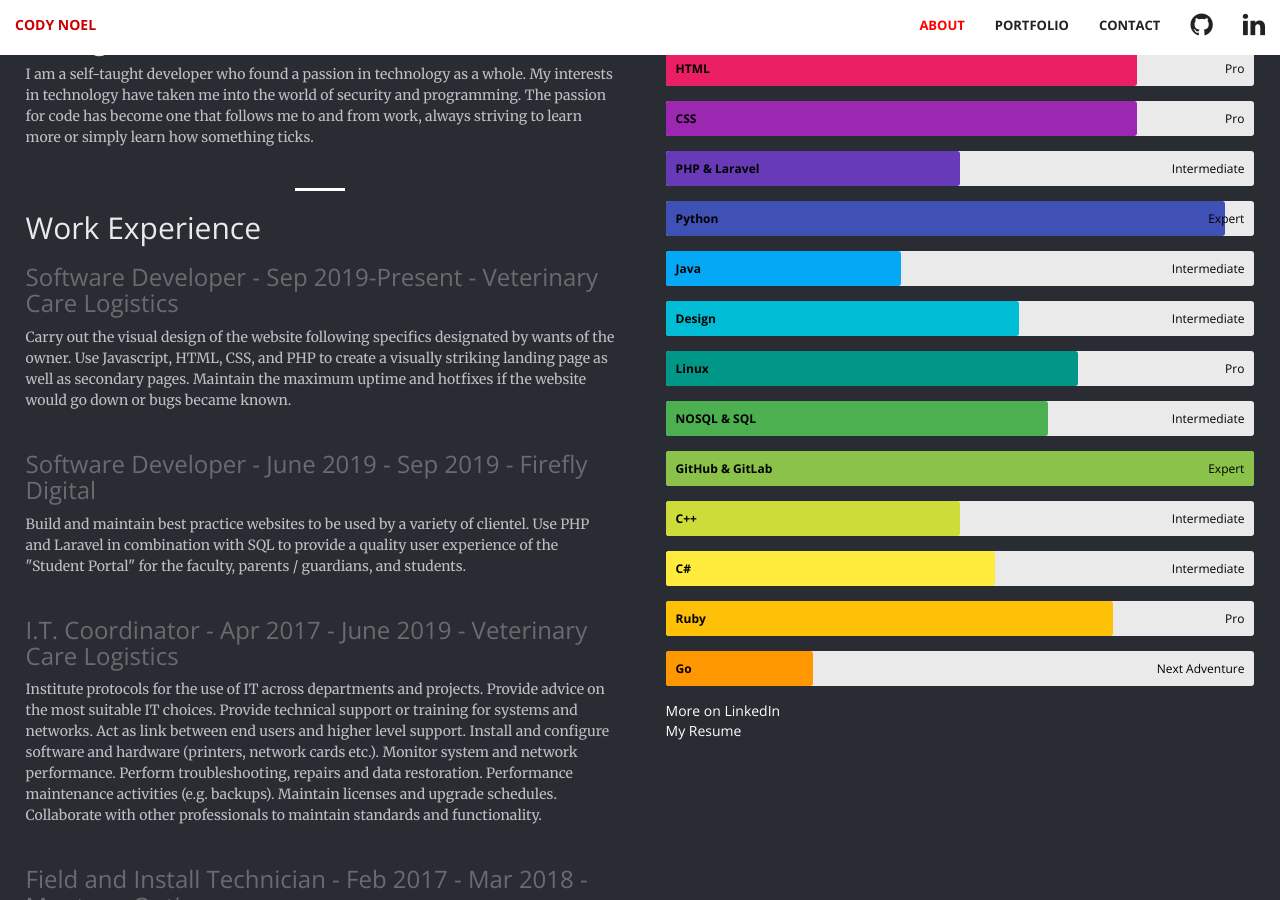
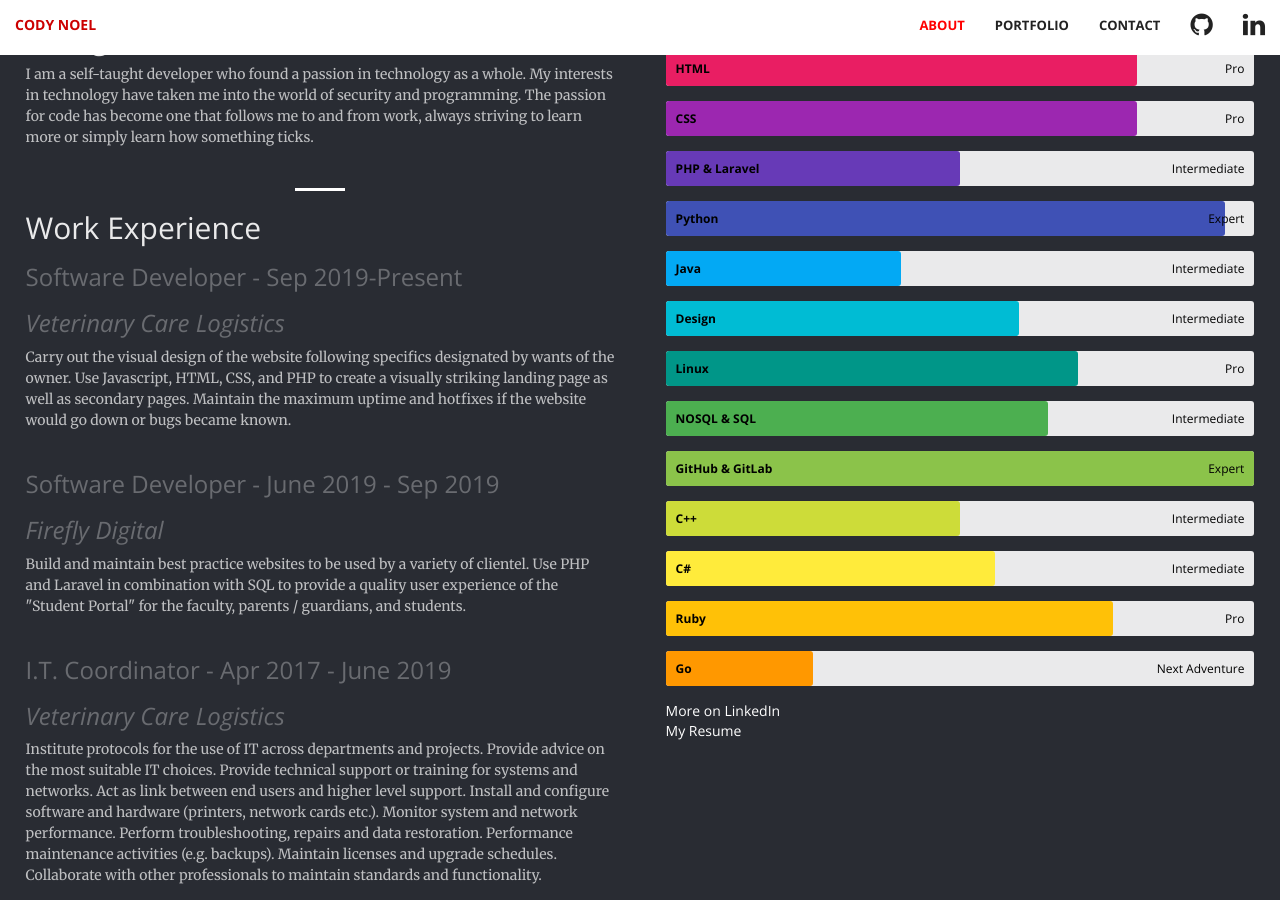
Before and after one commit to codypy/codypy.github.io, a Jekyll site: the page built from index.html, in a window 1280 px wide and 900 px high, scrolled down 1139 px. Built offline with Jekyll 4.4.1, drawn with Linux system fonts in a browser that asks for light colours; Markdown is read by kramdown in place of the engine named in the settings; some of the changed text lies outside the part shown.

Commit message:
Easier Reading Changes

```diff
--- a/_includes/about.html
+++ b/_includes/about.html
@@ -12,17 +12,20 @@
     </br>
     <hr class="light">
     <h2 class="text-light-faded">Work Experience</h2>
-    <h3 class="text-faded-more">Software Developer - Sep 2019-Present - Veterinary Care Logistics</h3>
+    <h3 class="text-faded-more">Software Developer - Sep 2019-Present</h3>
+    <h3 class="text-faded-more" style="font-style: italic;">Veterinary Care Logistics</h3>
     <p class="text-faded">Carry out the visual design of the website following specifics designated by wants of the owner.
       Use Javascript, HTML, CSS, and PHP to create a visually striking landing page as well as secondary pages.
       Maintain the maximum uptime and hotfixes if the website would go down or bugs became known.</p>
     </br>
-    <h3 class="text-faded-more">Software Developer - June 2019 - Sep 2019 - Firefly Digital</h3>
+    <h3 class="text-faded-more">Software Developer - June 2019 - Sep 2019</h3>
+    <h3 class="text-faded-more" style="font-style: italic;">Firefly Digital</h3>
     <p class="text-faded">Build and maintain best practice websites to be used by a variety of clientel. Use PHP and Laravel in combination with SQL to
       provide a quality user experience of the "Student Portal" for the faculty, parents / guardians, and students.
     </p>
     </br>
-    <h3 class="text-faded-more">I.T. Coordinator - Apr 2017 - June 2019 - Veterinary Care Logistics</h3>
+    <h3 class="text-faded-more">I.T. Coordinator - Apr 2017 - June 2019</h3>
+    <h3 class="text-faded-more" style="font-style: italic;">Veterinary Care Logistics</h3>
     <p class="text-faded">Institute protocols for the use of IT across departments and projects.
       Provide advice on the most suitable IT choices.
       Provide technical support or training for systems and networks.
@@ -34,7 +37,8 @@
       Maintain licenses and upgrade schedules.
       Collaborate with other professionals to maintain standards and functionality. </p>
     </br>
-    <h3 class="text-faded-more">Field and Install Technician - Feb 2017 - Mar 2018 - Montana Opticom</h3>
+    <h3 class="text-faded-more">Field and Install Technician - Feb 2017 - Mar 2018</h3>
+    <h3 class="text-faded-more" style="font-style: italic;">Montana Opticom</h3>
     <p class="text-faded">Carry out the designed infrastructure of fiber optic networks in neighborhoods or developments.
       Assist the installer with bringing the network into the individual home or business.
       Take repair orders to individual homes or businesses to test, diagnose, replace, or repair faulty equipment.</p>
```
